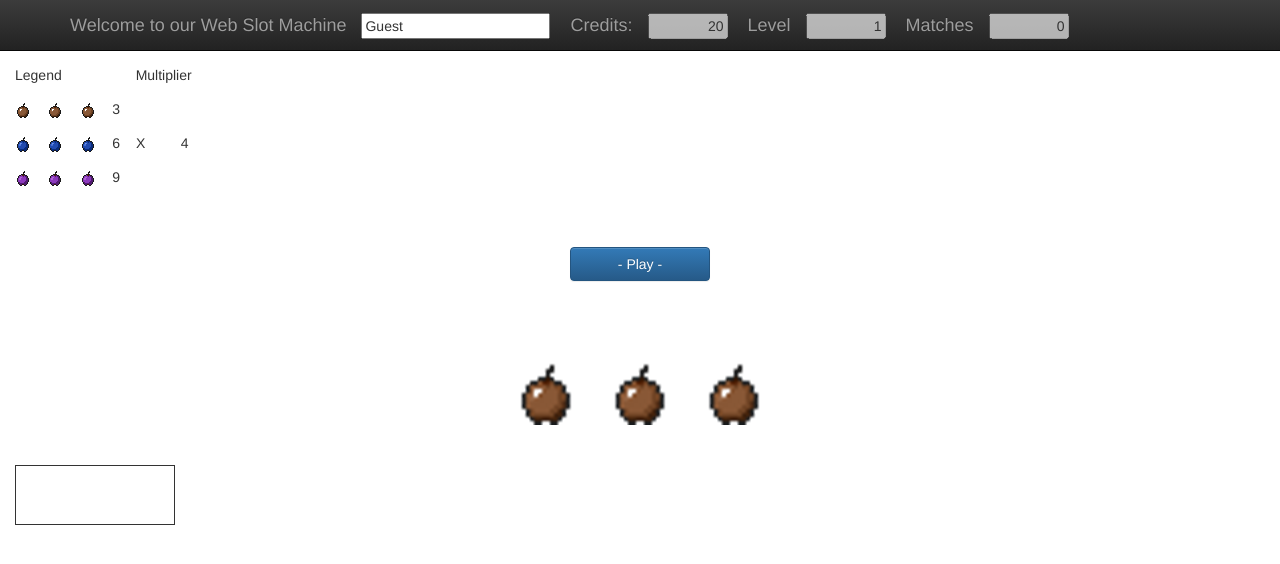
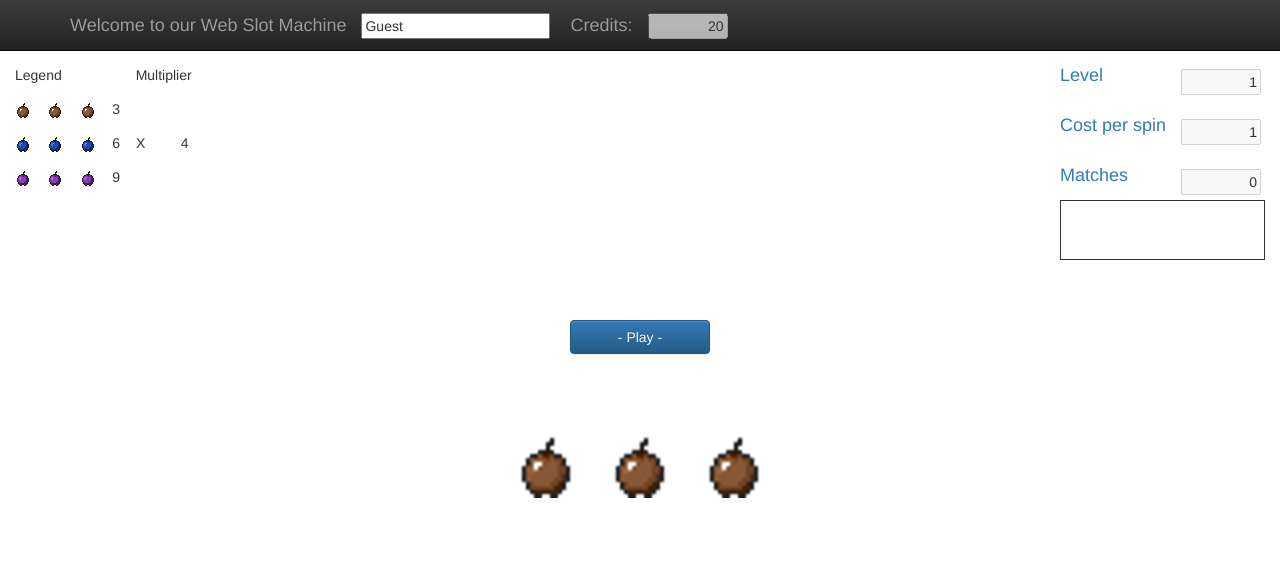
Before and after one commit to Lothrazar/SimpleSlots, a plain HTML site: page index.html in a window 1280 px wide. Drawn offline with nearby package versions, Linux system fonts and the light colour scheme.

Commit message:
display some values off to the right

```diff
--- a/css/app.css
+++ b/css/app.css
@@ -10,7 +10,7 @@ body {
    /* display: table;
     margin: 0 auto;*/
     border:1px solid;
-    width:160px;
+    width:205px;
     overflow-y:scroll;
     height: 60px;
     margin-left:15px;
--- a/index.html
+++ b/index.html
@@ -28,6 +28,10 @@ Sam Bassett imported this starter template from http://getbootstrap.com/examples
     <body>
 
   <!-- TODO: partial view for legend-->
+
+  <section style="position:relative">
+
+
         <div style="width:210px;float:left;">
             <table class="legend">
                 <tr >
@@ -66,14 +70,49 @@ Sam Bassett imported this starter template from http://getbootstrap.com/examples
                 </tr>
 
             </table>
+           </div>
+            <div style="float:right;margin-right:15px;">
+  <table  >
+
+      <tr>
+          <td> <a class="navbar-brand" >Level </a></td>
+
+          <td>  <input id="level" style="margin-top:13px;width:80px;text-align: right; " type="text" disabled="disabled" /></td>
+      </tr>
+      <tr>
+        <td>  <a class="navbar-brand" > Cost per spin </a>  </td>
+        <td>   <input id="spincost" style="margin-top:13px;width:80px;text-align: right; " type="text" disabled="disabled" />    </td>
+
+      </tr>
+
+      <tr>
+          <td>          <a class="navbar-brand" >Matches </a></td>
+
+          <td>     <input id="wins" style="margin-top:13px;width:80px;text-align: right; " type="text" disabled="disabled" /></td>
+      </tr>
+      <tr>
+          <td></td>
+
+          <td></td>
+      </tr>
+  </table>
+
+  <!-- TODO: partial view for log-->
+  <div id = "winlog">   </div>
+
+            </div>
+
+            <div style="clear:both;"></div>
 
 
 
-            <div style="clear:both;"></div>
 
-        </div>
 
-            <div style="clear:both;"></div>
+  </section>
+
+
+
+        <div style="clear:both;"></div>
         <div class='centered'>
 
             <br/>
@@ -137,23 +176,15 @@ Sam Bassett imported this starter template from http://getbootstrap.com/examples
 
                    <input id="credits" style="margin-top:13px;width:80px;text-align: right; " type="text" disabled="disabled" />
                </li>
-               <li>
 
-                    <a class="navbar-brand" > &nbsp;&nbsp;&nbsp;&nbsp;Level </a>
 
-                   <input id="level" style="margin-top:13px;width:80px;text-align: right; " type="text" disabled="disabled" />
-               </li>
-                 <li>
-
-                    <a class="navbar-brand" > &nbsp;&nbsp;&nbsp;&nbsp;Matches </a>
-
-                   <input id="wins" style="margin-top:13px;width:80px;text-align: right; " type="text" disabled="disabled" />
-               </li>
 
            </ul>
          </div><!--/.nav-collapse -->
        </div>
      </nav>
+
+
 
 
 
@@ -176,8 +207,6 @@ Sam Bassett imported this starter template from http://getbootstrap.com/examples
    });</script>
 
 
-  <!-- TODO: partial view for log-->
-  <div id = "winlog">   </div>
 
 
     </body>
--- a/js/user.js
+++ b/js/user.js
@@ -37,4 +37,5 @@ User.prototype.update = function()
 {
     $("#credits").val(this.credits);
     $("#wins").val(this.wins);
+    $("#spincost").val(this.cost);
 };
```
